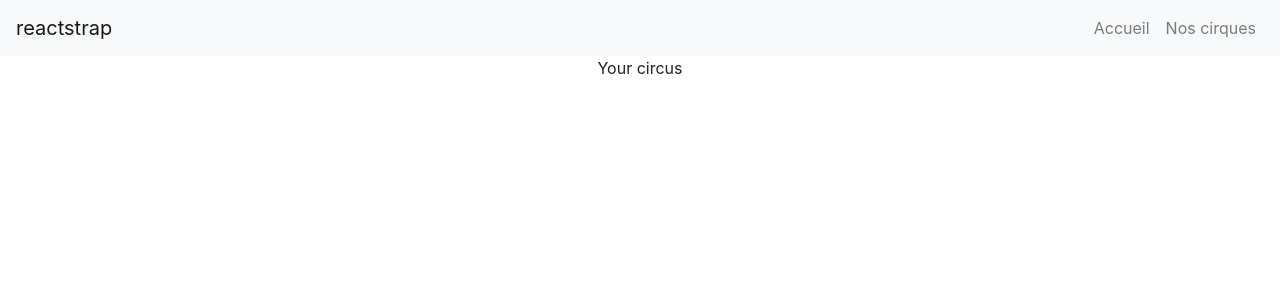
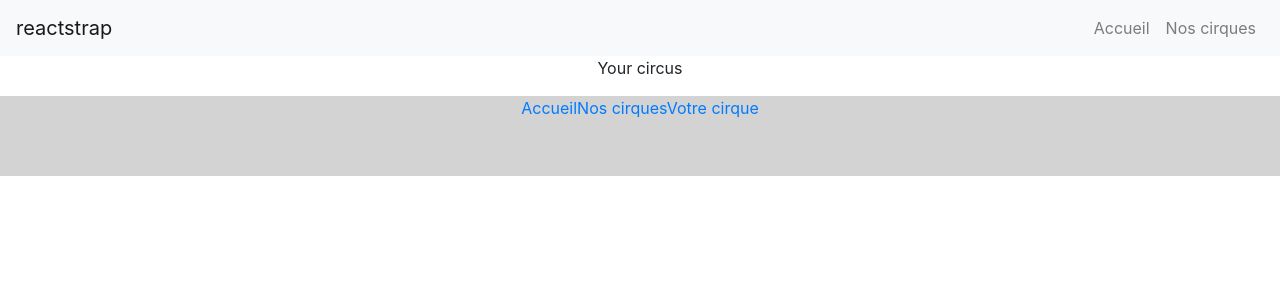
Before and after one commit to b3b3r/wildcircus-font, a React (Create React App) app: page /Votre-cirque in a window 1280 px wide. Shown: the top 300 px of the page. Built offline with nearby package versions, Linux system fonts and the light colour scheme.

Commit message:
creation footer avec liens router

```diff
--- a/src/App.jsx
+++ b/src/App.jsx
@@ -3,6 +3,7 @@ import BarNav from './components/Navbar';
 import Home from './components/Home';
 import Circus from './containers/Circus';
 import YourCircus from './containers/YourCircus';
+import Footer from './components/Footer';
 import { Switch, Route } from 'react-router-dom';
 import './App.css';
 
@@ -15,6 +16,7 @@ function App() {
         <Route path="/Nos-cirques" component={Circus} />
         <Route path="/Votre-cirque" component={YourCircus} />
       </Switch>
+      <Footer />
     </div>
   );
 }
--- /dev/null
+++ b/src/components/Footer.jsx
@@ -0,0 +1,15 @@
+import React from 'react';
+import { NavLink } from 'react-router-dom';
+import './Footer.scss';
+
+function Footer (){
+    return (
+      <div className="Footer">
+        <NavLink to="/">Accueil</NavLink>
+        <NavLink to="/Nos-cirques">Nos cirques</NavLink>
+        <NavLink to="/Votre-cirque">Votre cirque</NavLink>
+      </div>
+    );
+  }
+
+export default Footer;
--- /dev/null
+++ b/src/components/Footer.scss
@@ -0,0 +1,4 @@
+.Footer {
+  background-color: lightgrey;
+  height: 80px;
+}
```
